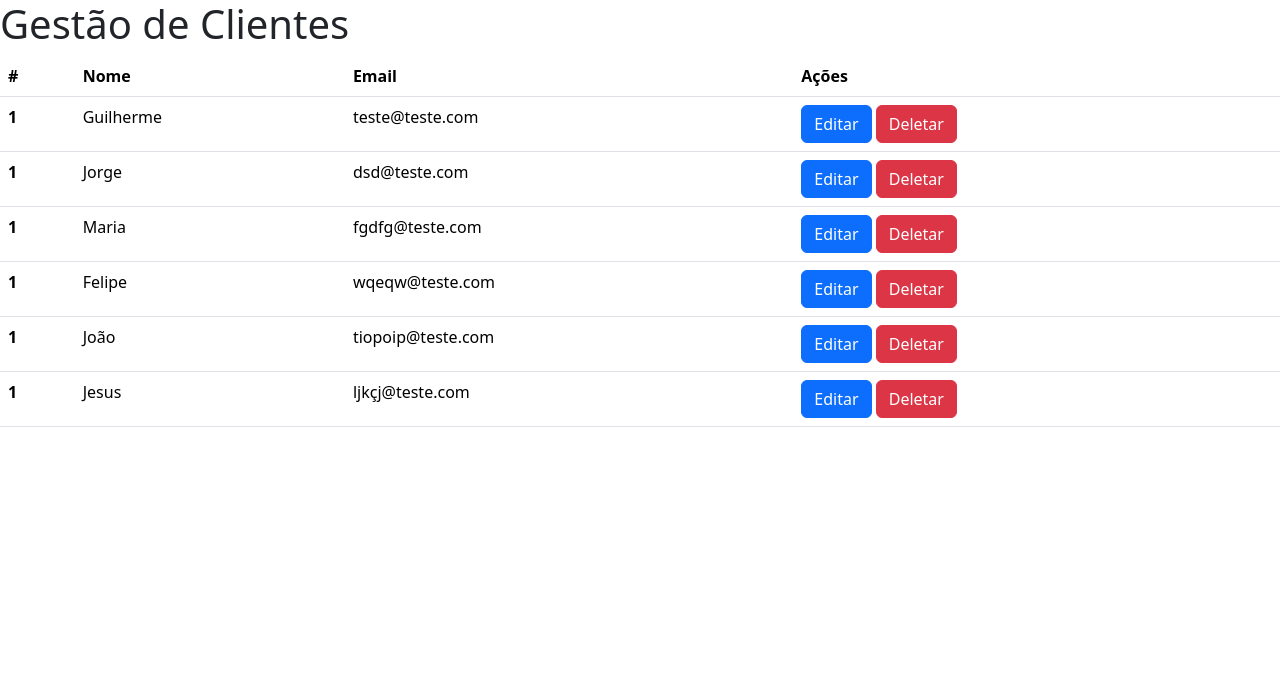
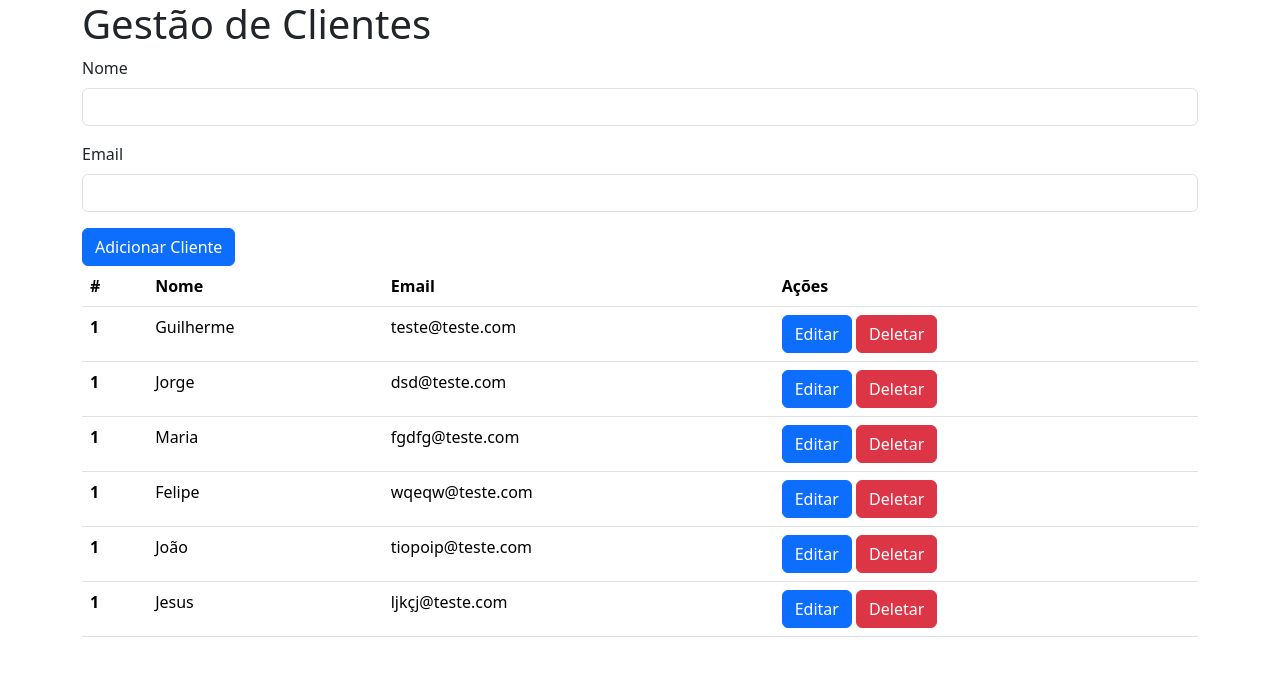
Before and after one commit to orafaeldantas/user-management, a Flask app: page / in a window 1280 px wide. Shown: the top 676 px of the page. Run offline with Flask 3, Linux system fonts and the light colour scheme.

Commit message:
atualização

```diff
--- a/templates/form_customer.html
+++ b/templates/form_customer.html
@@ -0,0 +1,15 @@
+<form>
+
+    <div class="mb-3">
+      <label class="form-label">Nome</label>
+      <input type="text" class="form-control">
+    </div>
+
+    <div class="mb-3">
+      <label class="form-label">Email</label>
+      <input type="text" class="form-control">
+    </div>
+
+    <button type="submit" class="btn btn-primary">Adicionar Cliente</button>
+
+</form>
--- a/templates/index.html
+++ b/templates/index.html
@@ -9,9 +9,15 @@
   </head>
   <body>
 
-    <h1>Gestão de Clientes</h1>
+    <div class="container">
+      <h1>Gestão de Clientes</h1>
 
-    <div c-container="{{ url_for('customer.customer_list')}}"></div>
+      <!-- Form add customer -->
+      <div c-container="{{ url_for('customer.form_customer')}}"></div>
+
+      <!-- List customers -->
+      <div c-container="{{ url_for('customer.customer_list')}}"></div>
+    </div>
 
     <script src="https://cdn.jsdelivr.net/npm/bootstrap@5.3.6/dist/js/bootstrap.bundle.min.js" integrity="sha384-j1CDi7MgGQ12Z7Qab0qlWQ/Qqz24Gc6BM0thvEMVjHnfYGF0rmFCozFSxQBxwHKO" crossorigin="anonymous"></script>
     <script src="{{ url_for('static', filename='js/cru.js') }}"></script>
```
